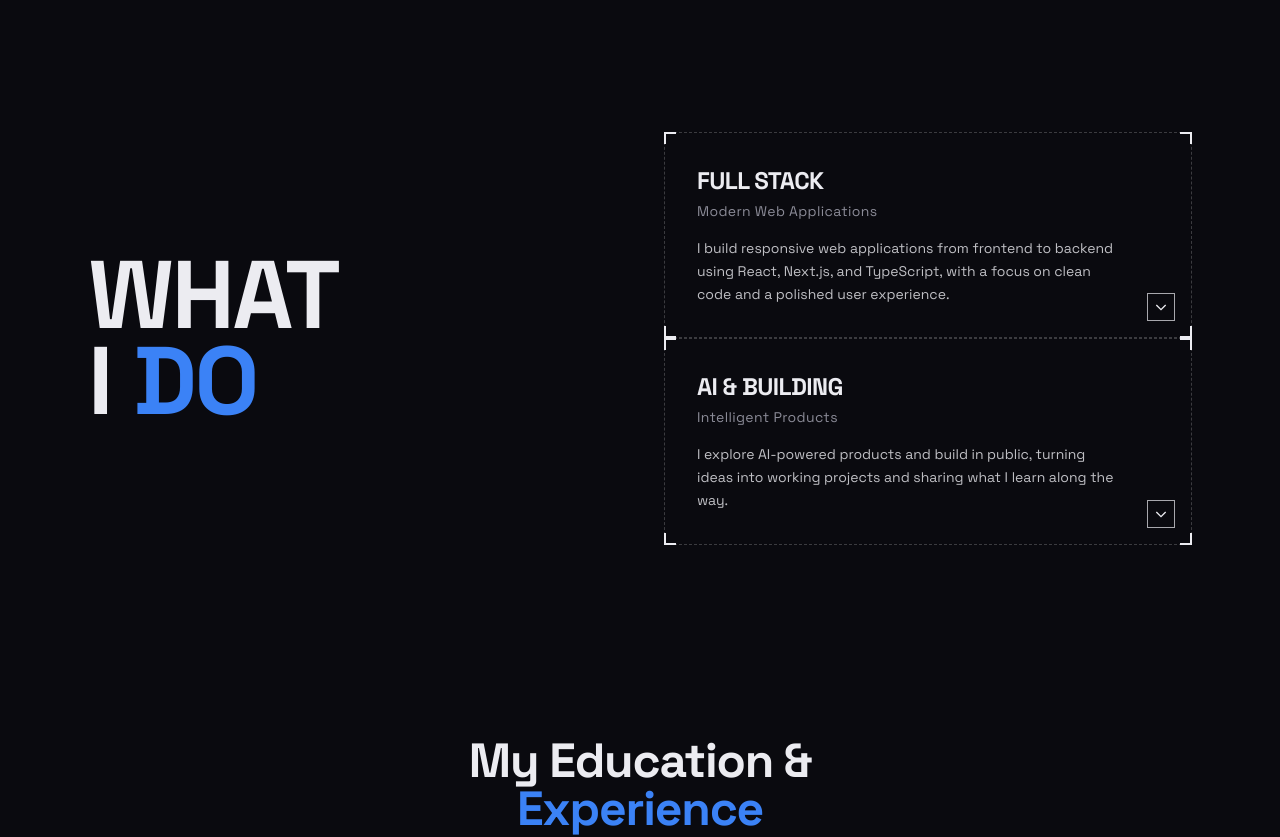
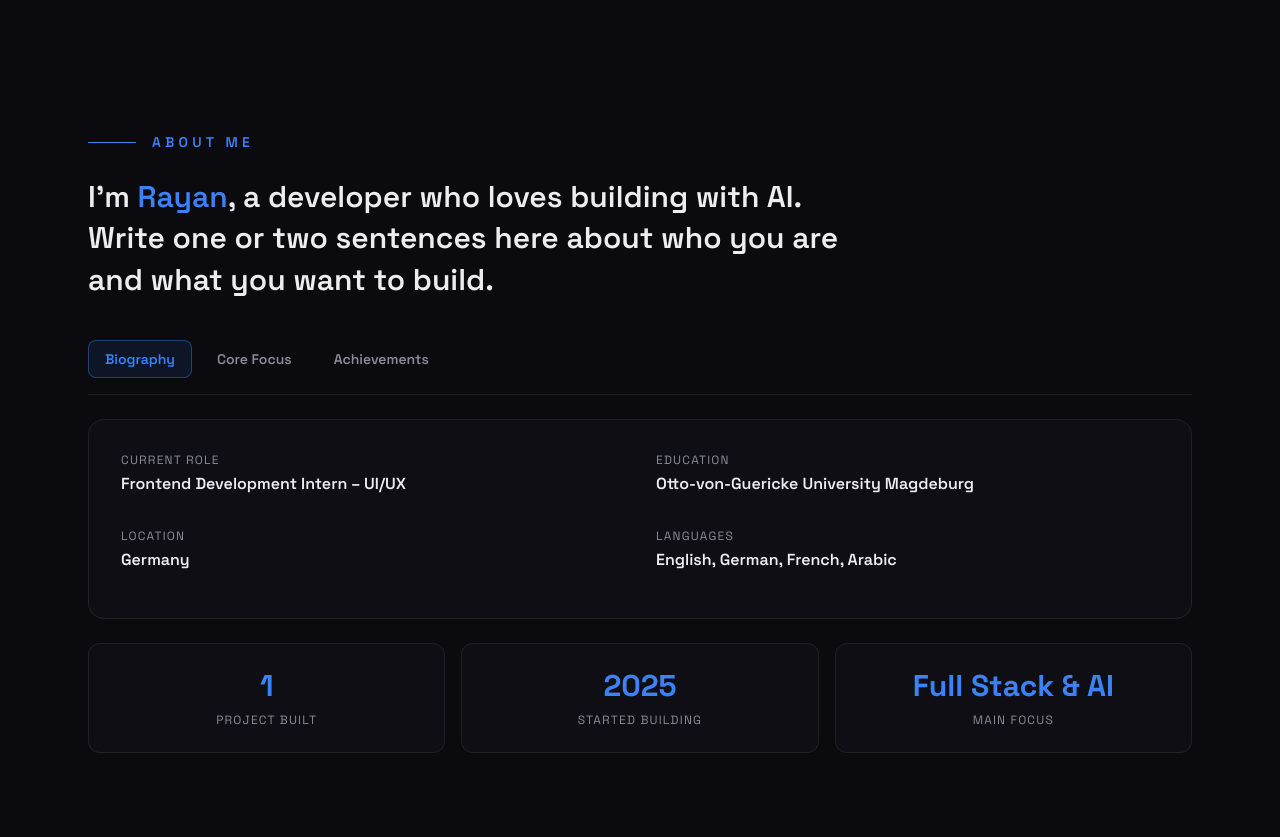
Before and after one commit to rayan9brx/my-website, a Next.js app: page / in a window 1280 px wide. Shown: the part 760-1597 px from the top of the page. Built offline with nearby package versions, Linux system fonts and the light colour scheme.

Commit message:
Add about section

```diff
--- a/app/page.tsx
+++ b/app/page.tsx
@@ -3,11 +3,13 @@ import TechStack from "@/components/TechStack";
 import WhatIDo from "@/components/WhatIDo";
 import Timeline from "@/components/Timeline";
 import Work from "@/components/Work";
+import About from "@/components/About";
 
 export default function Home() {
   return (
     <main className="flex-1">
       <Hero />
+      <About />
       <WhatIDo />
       <Timeline />
       <Work />
--- /dev/null
+++ b/components/About.tsx
@@ -0,0 +1,104 @@
+"use client";
+
+import { useState } from "react";
+import { bio, focus, achievements, stats } from "@/data/about";
+
+const tabs = ["Biography", "Core Focus", "Achievements"] as const;
+type Tab = (typeof tabs)[number];
+
+export default function About() {
+  const [active, setActive] = useState<Tab>("Biography");
+
+  return (
+    <section id="about" className="mx-auto max-w-6xl px-6 py-24">
+      <p className="flex items-center gap-4 text-sm font-semibold uppercase tracking-[0.3em] text-accent">
+        <span className="h-px w-12 bg-accent" />
+        About me
+      </p>
+
+      <p className="mt-6 max-w-3xl text-2xl font-semibold leading-snug sm:text-3xl">
+        I&apos;m <span className="text-accent">Rayan</span>, a developer who
+        loves building with AI. Write one or two sentences here about who you
+        are and what you want to build.
+      </p>
+
+      {/* Tabs */}
+      <div
+        role="tablist"
+        className="mt-10 flex gap-2 border-b border-border pb-4"
+      >
+        {tabs.map((tab) => (
+          <button
+            key={tab}
+            role="tab"
+            aria-selected={active === tab}
+            onClick={() => setActive(tab)}
+            className={`rounded-lg border px-4 py-2 text-sm font-semibold transition-colors ${
+              active === tab
+                ? "border-accent/40 bg-accent/10 text-accent"
+                : "border-transparent text-muted hover:text-foreground"
+            }`}
+          >
+            {tab}
+          </button>
+        ))}
+      </div>
+
+      {/* Panel */}
+      <div
+        role="tabpanel"
+        className="mt-6 min-h-[200px] rounded-2xl border border-border bg-surface/60 p-8"
+      >
+        {active === "Biography" && (
+          <dl className="grid gap-8 sm:grid-cols-2">
+            {bio.map((field) => (
+              <div key={field.label}>
+                <dt className="text-xs uppercase tracking-widest text-muted">
+                  {field.label}
+                </dt>
+                <dd className="mt-1 font-semibold">{field.value}</dd>
+              </div>
+            ))}
+          </dl>
+        )}
+
+        {active === "Core Focus" && (
+          <ul className="grid gap-8 sm:grid-cols-2">
+            {focus.map((item) => (
+              <li key={item.title}>
+                <h3 className="font-semibold">{item.title}</h3>
+                <p className="mt-1 text-sm text-foreground/80">{item.text}</p>
+              </li>
+            ))}
+          </ul>
+        )}
+
+        {active === "Achievements" && (
+          <ul className="space-y-4">
+            {achievements.map((item) => (
+              <li key={item} className="flex gap-3 text-sm">
+                <span className="mt-1.5 h-2 w-2 shrink-0 rounded-full bg-accent" />
+                {item}
+              </li>
+            ))}
+          </ul>
+        )}
+      </div>
+
+      {/* Stats */}
+      <div className="mt-6 grid grid-cols-2 gap-4 sm:grid-cols-3 lg:grid-cols-[repeat(auto-fit,minmax(150px,1fr))]">
+        {stats.map((stat) => (
+          <div
+            key={stat.label}
+            className="rounded-xl border border-border bg-surface/60 px-4 py-6 text-center"
+          >
+            <p className="text-3xl font-bold text-accent">{stat.value}</p>
+            <p className="mt-2 text-xs uppercase tracking-widest text-muted">
+              {stat.label}
+            </p>
+          </div>
+        ))}
+      </div>
+    </section>
+  );
+}
--- /dev/null
+++ b/data/about.ts
@@ -0,0 +1,32 @@
+export type InfoField = { label: string; value: string };
+export type FocusItem = { title: string; text: string };
+export type Stat = { value: string; label: string };
+
+export const bio: InfoField[] = [
+  { label: "Current role", value: "Frontend Development Intern – UI/UX " },
+  { label: "Education", value: "Otto-von-Guericke University Magdeburg" },
+  { label: "Location", value: "Germany" },
+  { label: "Languages", value: "English, German, French, Arabic" },
+];
+
+export const focus: FocusItem[] = [
+  {
+    title: "Web Development",
+    text: "Building modern, responsive apps with React, Next.js, and TypeScript.",
+  },
+  {
+    title: "AI Products",
+    text: "Exploring how to build useful products with AI and sharing it in public.",
+  },
+];
+
+export const achievements: string[] = [
+  "Built and deployed this personal website",
+  "Building in public on X as @Barga_Ray",
+];
+
+export const stats: Stat[] = [
+  { value: "1", label: "Project built" },
+  { value: "2025", label: "Started building" },
+  { value: "Full Stack & AI", label: "Main focus" },
+];
```
